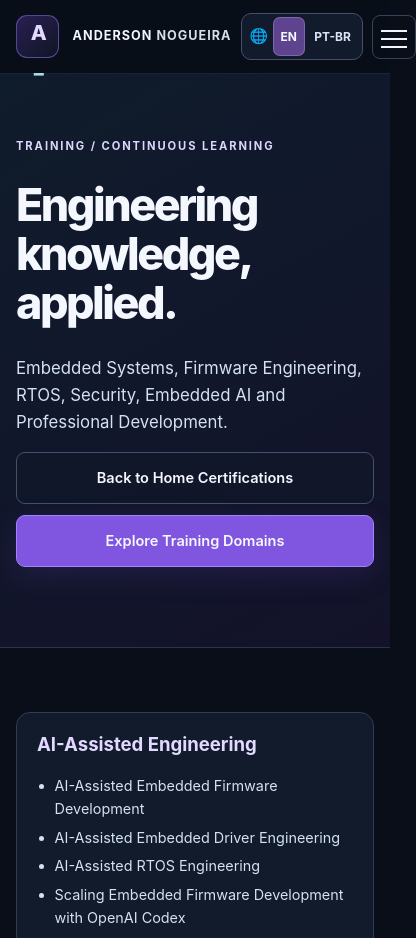
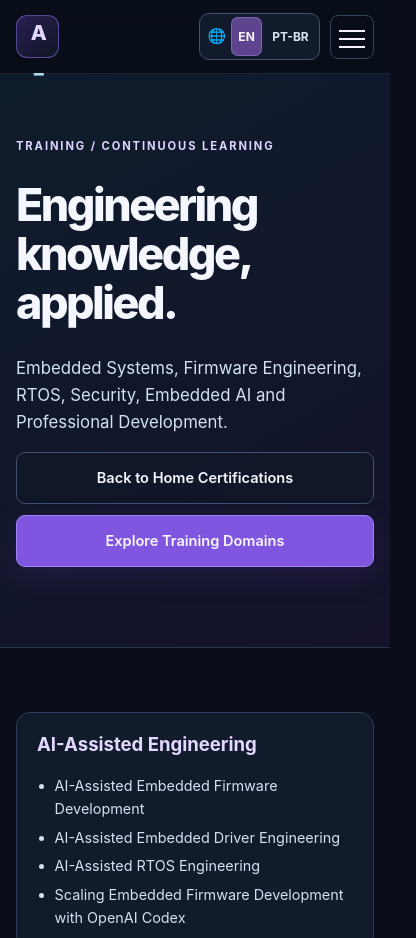
Before and after one commit to Anderson-Shinobi/Anderson-Shinobi.github.io, a website: page certifications.html in a window 390 px wide. Shown: the top 938 px of the page, 416 px wide, since content can reach past the window. Drawn offline with Linux system fonts and the light colour scheme.

Commit message:
fix(responsive): collapse catalog brand label on narrow viewports

```diff
--- a/certifications.html
+++ b/certifications.html
@@ -35,7 +35,7 @@
     <div class="container nav-wrap">
       <a href="index.html" class="brand" aria-label="Go to portfolio home">
         <span class="logo-icon" aria-hidden="true">A<span class="brand-cursor">_</span></span>
-        <span>
+        <span class="brand-label">
           <span class="brand-main">ANDERSON <span>NOGUEIRA</span></span>
           <span class="brand-sub">EMBEDDED ENGINEERING / PORTFOLIO</span>
         </span>
```
